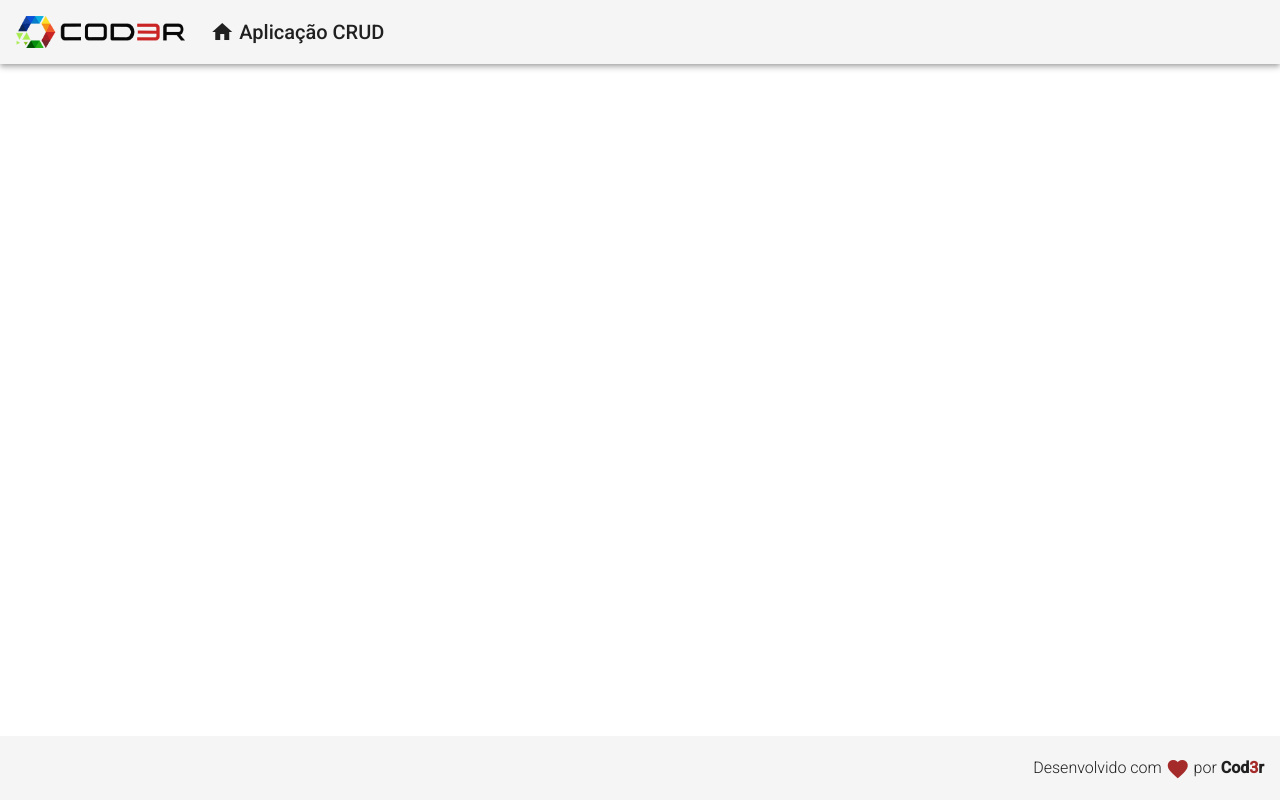
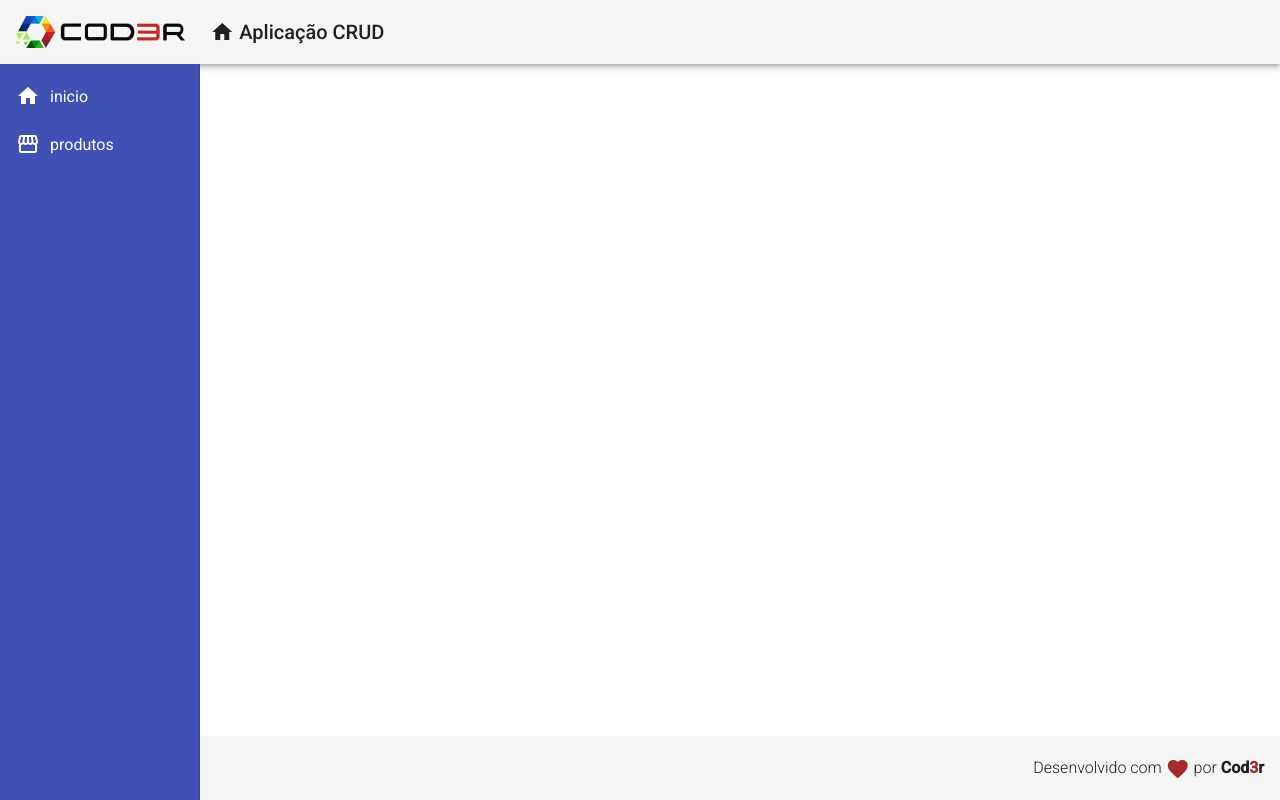
Before and after one commit to guilhermewt/angular, an Angular app in the folder frontend/: page / in a window 1280 px wide. Built offline with nearby package versions, Linux system fonts and the light colour scheme.

Commit message:
criado o component navegacao

```diff
--- a/frontend/src/app/app.component.html
+++ b/frontend/src/app/app.component.html
@@ -1,2 +1,3 @@
 <app-header></app-header>
+<app-nav></app-nav>
 <app-footer></app-footer>
--- /dev/null
+++ b/frontend/src/app/components/templete/nav/nav.component.css
@@ -0,0 +1,12 @@
+.sidenav{
+    background-color: #3F51B5;
+    width: 200px;
+}
+
+.sidenav a {
+    color: #fff;
+}
+
+.sidenav i{
+    padding-right: 10px;
+}
--- /dev/null
+++ b/frontend/src/app/components/templete/nav/nav.component.html
@@ -0,0 +1,21 @@
+<mat-sidenav-container class="container">
+    <mat-sidenav class="sidenav" mode="side" opened fixedInViewport="true" fixedTopGap="64">
+        <mat-nav-list class="nav-list">
+            <a mat-list-item>
+                <i class="material-icons">
+                    home
+                </i>
+                inicio
+            </a>
+
+            <a mat-list-item>
+                <i class="material-icons">
+                    storefront
+                </i>
+                produtos
+            </a>
+
+
+        </mat-nav-list>
+    </mat-sidenav>
+</mat-sidenav-container>
--- /dev/null
+++ b/frontend/src/app/components/templete/nav/nav.component.ts
@@ -0,0 +1,15 @@
+import { Component, OnInit } from '@angular/core';
+
+@Component({
+  selector: 'app-nav',
+  templateUrl: './nav.component.html',
+  styleUrls: ['./nav.component.css']
+})
+export class NavComponent implements OnInit {
+
+  constructor() { }
+
+  ngOnInit(): void {
+  }
+
+}
```
Also changed, not shown: frontend/src/app/app.module.ts (+9 -2 lines).
